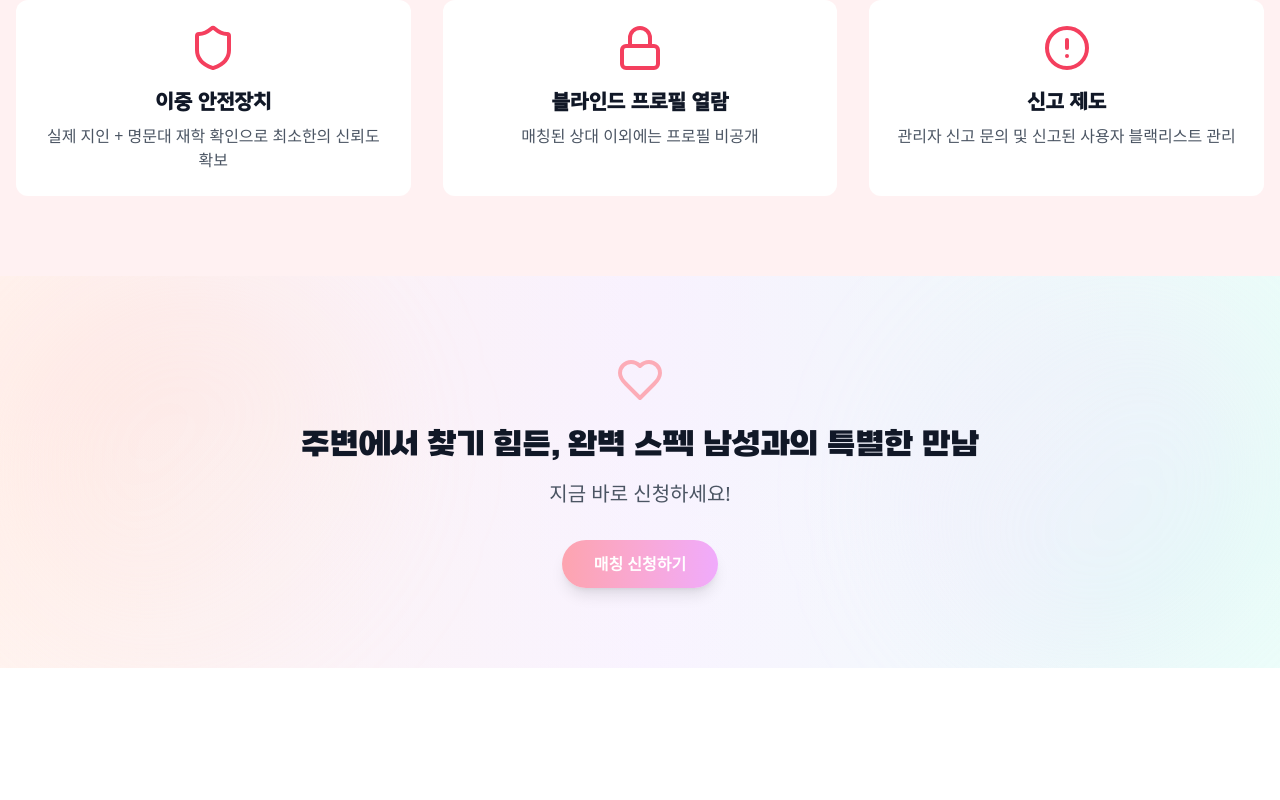
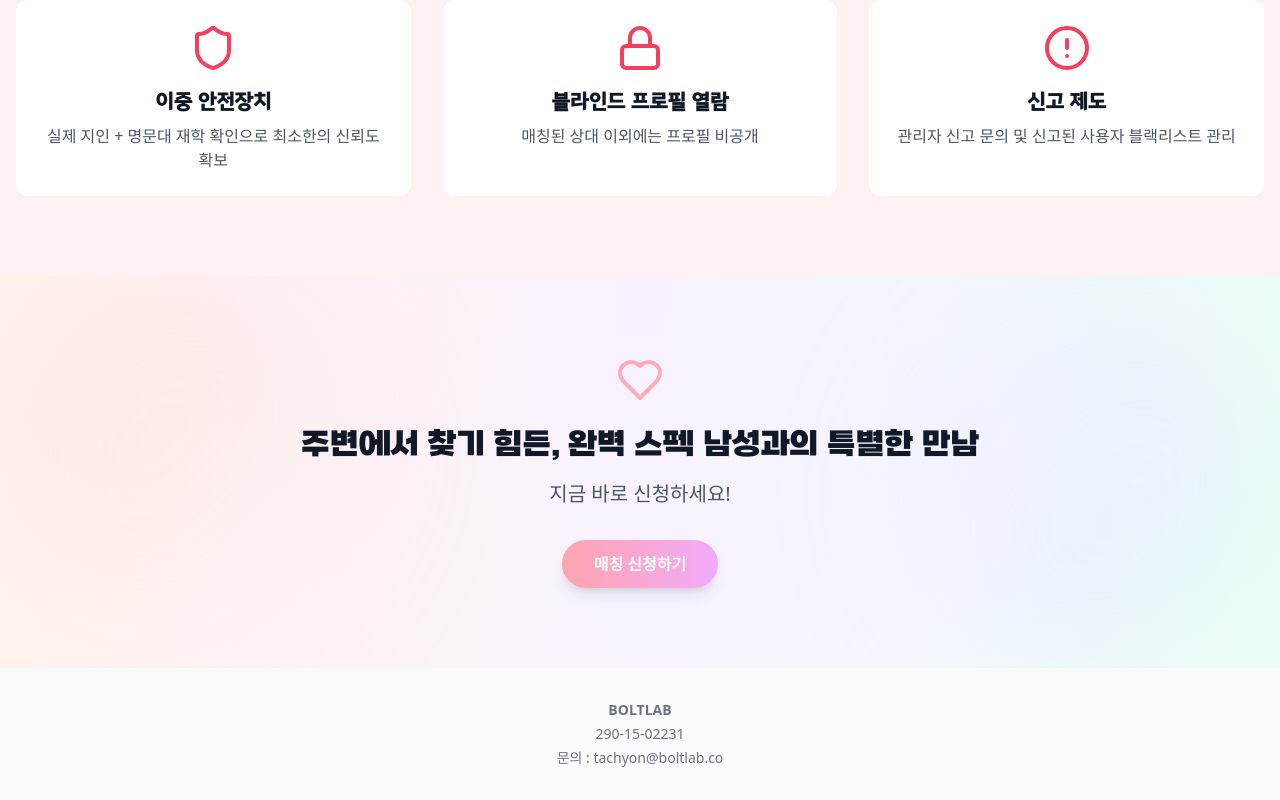
Before and after one commit to tachyon6/OneEighty, a React (Vite) app: page / in a window 1280 px wide. Shown: the part 3369-4169 px from the top of the page. Before the commit the page ends 4037 px from the top, so only its background shows below. Built offline with nearby package versions, Linux system fonts and the light colour scheme; a web font is replaced by a local one.

Commit message:
Add: 푸터에 사업자 정보 추가

```diff
--- a/src/App.tsx
+++ b/src/App.tsx
@@ -1,15 +1,16 @@
-import React from 'react';
-import Hero from './components/Hero';
-import Features from './components/Features';
-import HowItWorks from './components/HowItWorks';
-import Testimonials from './components/Testimonials';
-import FAQ from './components/FAQ';
-import Safety from './components/Safety';
-import CTA from './components/CTA';
+import React from "react";
+import Hero from "./components/Hero";
+import Features from "./components/Features";
+import HowItWorks from "./components/HowItWorks";
+import Testimonials from "./components/Testimonials";
+import FAQ from "./components/FAQ";
+import Safety from "./components/Safety";
+import CTA from "./components/CTA";
+import Footer from "./components/Footer";
 
 function App() {
     return (
-    <div className="min-h-screen bg-gradient-to-b from-rose-50 to-white">
+        <div className='min-h-screen bg-gradient-to-b from-rose-50 to-white'>
             <Hero />
             <Features />
             <HowItWorks />
@@ -17,6 +18,7 @@ function App() {
             <FAQ />
             <Safety />
             <CTA />
+            <Footer />
         </div>
     );
 }
--- /dev/null
+++ b/src/components/Footer.tsx
@@ -0,0 +1,15 @@
+import React from "react";
+
+export default function Footer() {
+    return (
+        <footer className="py-8 bg-gray-50">
+            <div className="container mx-auto px-4">
+                <div className="text-center text-gray-500 text-sm space-y-1">
+                    <p className="font-semibold">BOLTLAB</p>
+                    <p>290-15-02231</p>
+                    <p>문의 : <a href="mailto:tachyon@boltlab.co" className="hover:text-gray-700">tachyon@boltlab.co</a></p>
+                </div>
+            </div>
+        </footer>
+    );
+}
```
Lines whose indentation alone changed are shown as unchanged.
